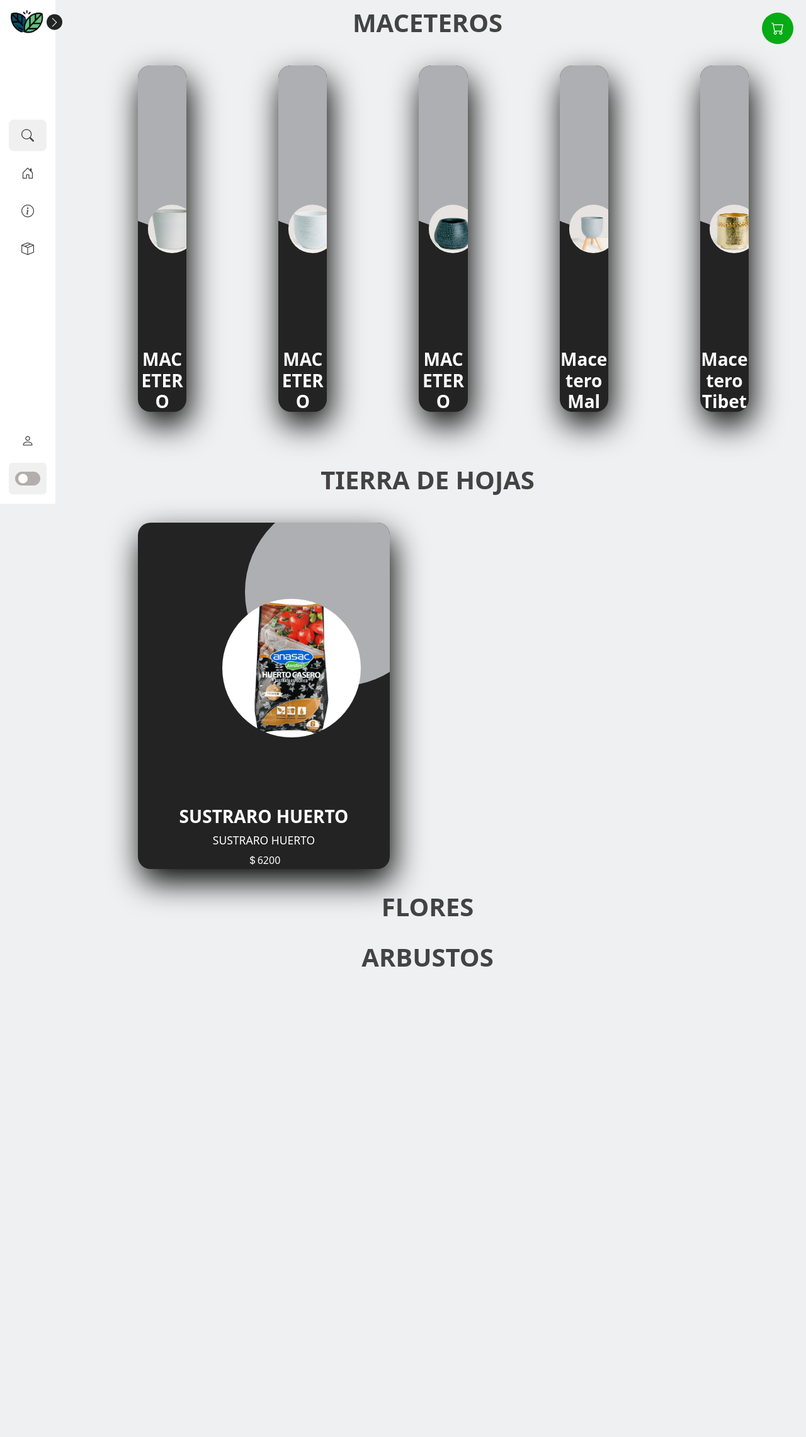
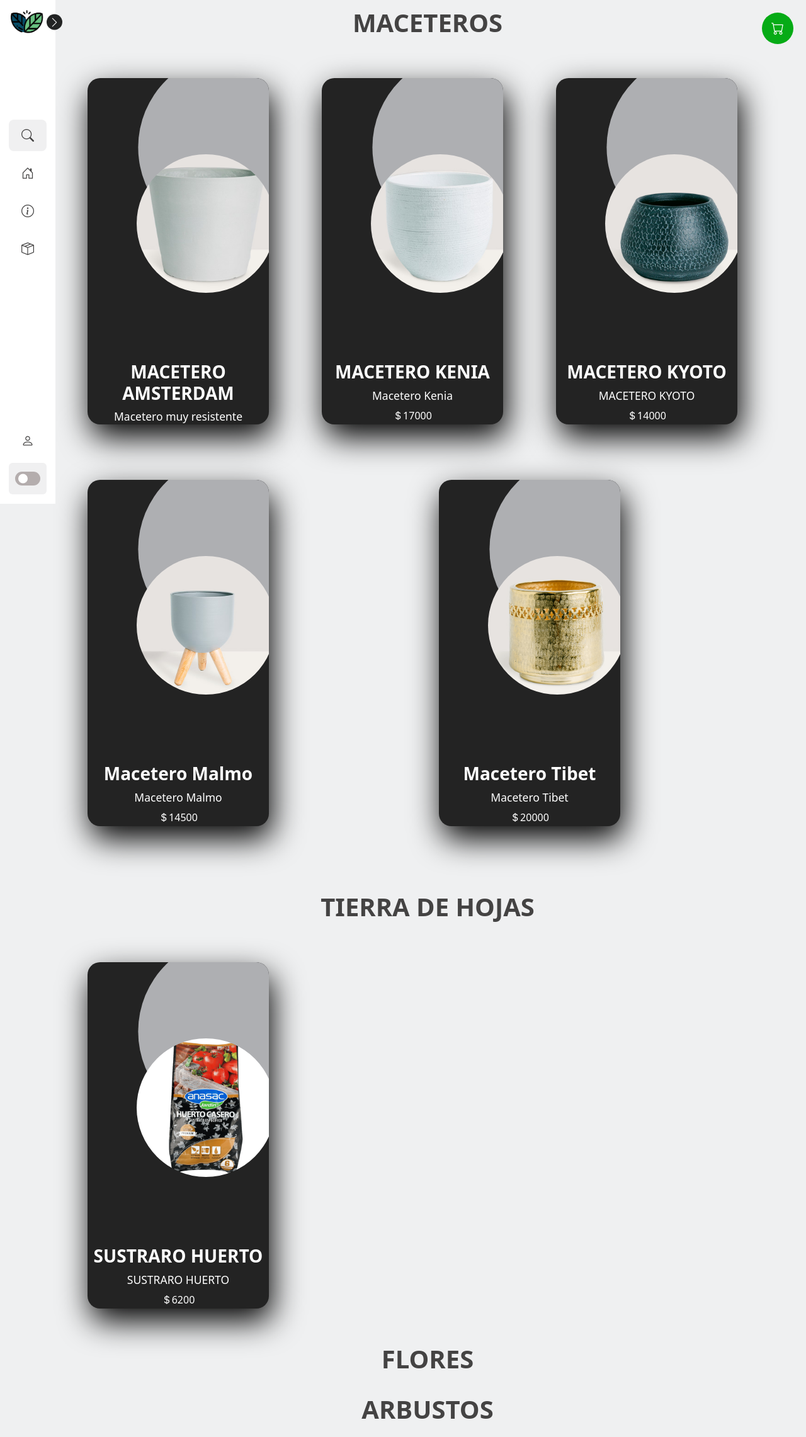
Before and after one commit to AngelCzu/Integracion, a Django app: page /productos in a window 1280 px wide. Shown: the whole page at 63% size. Before the commit the page ends 1535 px from the top, so only its background shows below. Run offline with Django 4.2, Linux system fonts and the light colour scheme; data comes from the database, SQL or seed files in the repository; both versions use the stored data as it was after the commit.

Commit message:
card mejoradas y centradas

```diff
--- a/tvapp/static/css/baseTienda.css
+++ b/tvapp/static/css/baseTienda.css
@@ -1,3 +1,8 @@
+
+
+
+
+
 /* Estilos generales */
 img {
   border-radius: 75%;
@@ -10,8 +15,11 @@ img {
 
 /* Contenedores específicos */
 .contenedorP {
+  flex: 1;
   display: flex;
-  padding-left: 50px;
+  justify-content: center; /* Centra las tarjetas horizontalmente */
+  align-items: center;
+  padding: 20px;
 }
 
 /* Estilos de las tarjetas */
@@ -103,3 +111,11 @@ img {
   visibility: visible;
   transition-delay: 0.6s;
 }
+
+
+.col {
+  width: 300px;
+  justify-content: start;
+  display: flex;
+  position: initial;
+}
--- a/tvapp/static/css/styleCarro.css
+++ b/tvapp/static/css/styleCarro.css
@@ -92,4 +92,6 @@
 
 .row {
   width: 100%;
+  position: relative;
+  left: -50px;
 }
--- a/tvapp/templates/productos.html
+++ b/tvapp/templates/productos.html
@@ -41,7 +41,8 @@
                   {% for p in prod_maceteros %}
 
                   <div class="col">
-                    <div class="contenedorP">
+                    <div class="contenedorP" style="
+                    min-width: 400px;  max-width: 400px;">
                         <div class="card ms-5 m-4">
                             <div class="imgProducto">
                                 <img class="img-fluid"
@@ -56,7 +57,7 @@
                                 </p>
                                 <div class="color">
                                 </div>
-                                <p class="text codigoProdu">1006</p>
+                                <p class="text codigoProdu">{{p.sku}}</p>
                                 <div class="btn-group" role="group" aria-label="Basic example">
                                     <button type="button" class="btn btn-light">Comprar</button>
                                 </div>
@@ -82,8 +83,9 @@
 
                   {% for p in prod_tierra %}
 
-                  <div class="col">
-                    <div class="contenedorP">
+                  <div class="col" style="width: 300px">
+                    <div class="contenedorP" style="
+                    min-width: 400px;  max-width: 400px;">
                         <div class="card ms-5 m-4">
                             <div class="imgProducto">
                                 <img class="img-fluid"
@@ -98,7 +100,7 @@
                                 </p>
                                 <div class="color">
                                 </div>
-                                <p class="text codigoProdu">1006</p>
+                                <p class="text codigoProdu">{{p.sku}}</p>
                                 <div class="btn-group" role="group" aria-label="Basic example">
                                     <button type="button" class="btn btn-light">Comprar</button>
                                     <button type="button" class="btn btn-light"><i
@@ -124,8 +126,9 @@
 
                   {% for p in prod_flores %}
 
-                  <div class="col">
-                    <div class="contenedorP">
+                  <div class="col" style="width: 300px">
+                    <div class="contenedorP" style="
+                    min-width: 400px;  max-width: 400px;">
                         <div class="card ms-5 m-4">
                             <div class="imgProducto">
                                 <img class="img-fluid"
@@ -140,7 +143,7 @@
                                 </p>
                                 <div class="color">
                                 </div>
-                                <p class="text codigoProdu">1006</p>
+                                <p class="text codigoProdu">{{p.sku}}</p>
                                 <div class="btn-group" role="group" aria-label="Basic example">
                                     <button type="button" class="btn btn-light">Comprar</button>
                                     <button type="button" class="btn btn-light"><i
@@ -166,8 +169,8 @@
 
                   {% for p in prod_arbustos %}
 
-                  <div class="col">
-                    <div class="contenedorP">
+                  <div class="col" style="width: 300px">
+                    <div class="contenedorP" >
                         <div class="card ms-5 m-4">
                             <div class="imgProducto">
                                 <img class="img-fluid" height="100px"
@@ -185,7 +188,7 @@
                                 </p>
                                 <div class="color">
                                 </div>
-                                <p class="text codigoProdu">1006</p>
+                                <p class="text codigoProdu">{{p.sku}}</p>
                                 <div class="btn-group" role="group" aria-label="Basic example">
                                     <button type="button" class="btn btn-light">Comprar</button>
                                     <button type="button" class="btn btn-light"><i
```
Also changed, not shown: db.sqlite3, media/imagenesProducto/Macetero_Malmo_-_XL25cm.png (added), media/imagenesProducto/Macetero_Tíbet_Oro_-_M15cm.png (added).
